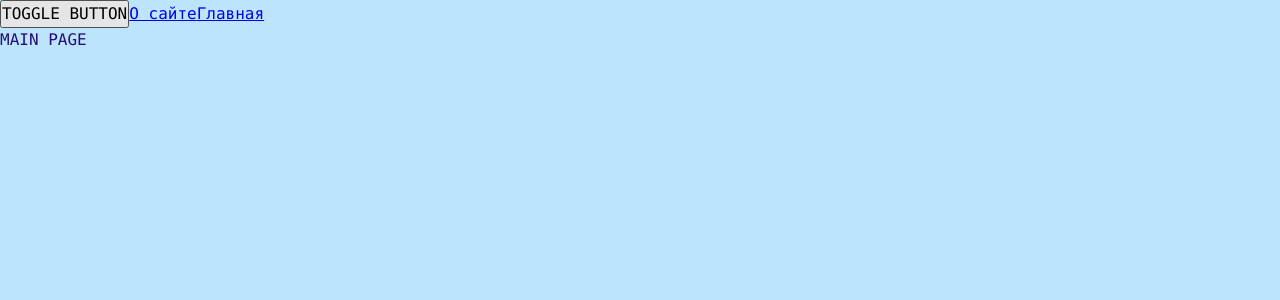
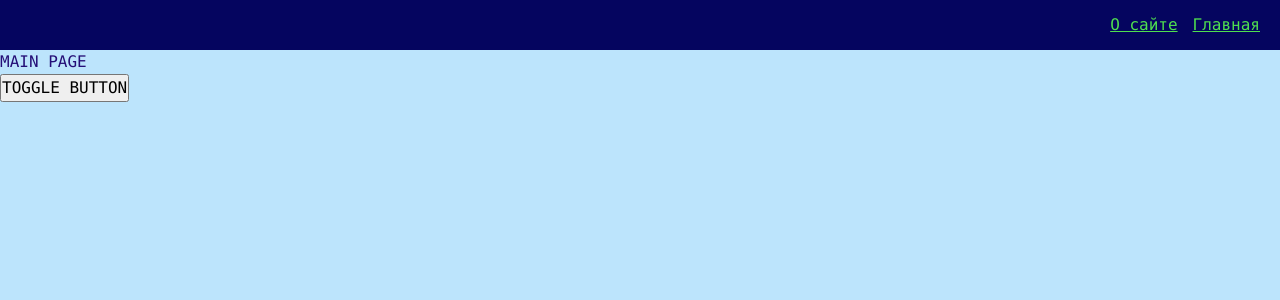
Before and after one commit to Strolse/react-app, a React app: page / in a window 1280 px wide. Shown: the top 300 px of the page. Built offline with nearby package versions, Linux system fonts and the light colour scheme.

Commit message:
added Navbar and custom component AppLink

```diff
--- a/src/app/App.tsx
+++ b/src/app/App.tsx
@@ -1,19 +1,18 @@
 import React from "react";
-import { Link } from "react-router-dom";
 import "./styles/index.scss";
 import { useTheme } from "app/providers/ThemeProvider";
 import { classNames } from "shared/lib/classNames/classNames";
 import { AppRouter } from "./providers/router";
+import { Navbar } from "widgets/Navbar";
 
 const App = () => {
   const { theme, toggleTheme } = useTheme();
 
   return (
     <div className={classNames('app', {}, [theme])}>
+      <Navbar/>
+      <AppRouter/>
       <button onClick={toggleTheme}>TOGGLE BUTTON</button>
-      <Link to='/about'>О сайте</Link>
-      <Link to='/'>Главная</Link>
-      <AppRouter/>
     </div>
   )
 }
--- a/src/app/styles/themes/dark.scss
+++ b/src/app/styles/themes/dark.scss
@@ -1,6 +1,11 @@
 .app.dark {
   --bg-color: #05055f;
+  --inverted-bg-color: #bce4fc;
+
 
   --primary-color: #0a870a;
   --secondary-color: #4fe04f;
+
+  --inverted-primary-color: #250f77;
+  --inverted-secondary-color: #4532d2;
 }
--- a/src/app/styles/themes/normal.scss
+++ b/src/app/styles/themes/normal.scss
@@ -1,6 +1,11 @@
 .app.light {
-  --bg-color: rgb(188, 228, 252);
+  --bg-color: #bce4fc;
+  --inverted-bg-color: #05055f;
+
 
   --primary-color: #250f77;
   --secondary-color: #4532d2;
+
+  --inverted-primary-color: #0a870a;
+  --inverted-secondary-color: #4fe04f;
 }
--- a/src/app/styles/variables/global.scss
+++ b/src/app/styles/variables/global.scss
@@ -8,4 +8,7 @@
   --font-size-l: 24px;
   --font-line-l: 32px;
   --font-l: var(--font-size-l)/ var(--font-line-l) var(--font-family-main);
+
+  //Размеры
+  --navbar-height: 50px;
 }
--- a/src/shared/lib/classNames/classNames.ts
+++ b/src/shared/lib/classNames/classNames.ts
@@ -1,9 +1,9 @@
 type Mods = Record<string, boolean | string>
 
-export function classNames(cls: string, mods: Mods, additional: string[]): string {
+export function classNames(cls: string, mods: Mods = {}, additional: string[] = []): string {
   return [
     cls,
-    ...additional,
+    ...additional.filter(Boolean),
     ...Object.entries(mods)
       .filter(([className, value]) => Boolean(value))
       .map(([className]) => className)
--- /dev/null
+++ b/src/shared/ui/AppLink/AppLink.module.scss
@@ -0,0 +1,11 @@
+.AppLink {
+  color: var(--primary-color);
+}
+
+.primary {
+  color: var(--inverted-primary-color);
+}
+
+.secondary {
+  color: var(--inverted-secondary-color);
+}
--- /dev/null
+++ b/src/shared/ui/AppLink/AppLink.tsx
@@ -0,0 +1,31 @@
+import { FC } from 'react';
+import { Link, LinkProps } from 'react-router-dom';
+import { classNames } from 'shared/lib/classNames/classNames';
+import cls from './AppLink.module.scss';
+
+export enum AppLinkTheme {
+  PRIMARY = 'primary',
+  SECONDARY ='secondary',
+};
+
+interface AppLinkProps extends LinkProps {
+  className?: string;
+  theme?: AppLinkTheme;
+};
+
+export const AppLink: FC<AppLinkProps> = (props) => {
+  const { className,
+     children,
+     to,
+     theme = AppLinkTheme.PRIMARY,
+     ...otherProps } = props;
+
+  return (
+    <Link
+      to={to}
+      className={classNames(cls.AppLink, {}, [className, cls[theme]])}
+      {...otherProps}>
+      {children}
+    </Link>
+  );
+};
--- /dev/null
+++ b/src/widgets/Navbar/index.ts
@@ -0,0 +1,5 @@
+import { Navbar } from "./ui/Navbar";
+
+export {
+  Navbar
+};
--- /dev/null
+++ b/src/widgets/Navbar/ui/Navbar.module.scss
@@ -0,0 +1,16 @@
+.Navbar {
+  width: 100%;
+  height: var(--navbar-height);
+  background: var(--inverted-bg-color);
+  display: flex;
+  align-items: center;
+  padding: 20px;
+}
+
+.links {
+  margin-left: auto;
+}
+
+.mainLink {
+  margin-right: 15px;
+}
--- /dev/null
+++ b/src/widgets/Navbar/ui/Navbar.tsx
@@ -0,0 +1,20 @@
+import { classNames } from "shared/lib/classNames/classNames";
+import { AppLink, AppLinkTheme } from "shared/ui/AppLink/AppLink";
+import cls from "./Navbar.module.scss";
+
+
+interface NavbarProps {
+  className?: string;
+};
+
+export const Navbar = ({ className }: NavbarProps) => {
+
+  return (
+    <div className={classNames(cls.Navbar, {}, [className])}>
+      <div className={cls.links}>
+        <AppLink theme={AppLinkTheme.SECONDARY} to='/about' className={cls.mainLink}>О сайте</AppLink>
+        <AppLink theme={AppLinkTheme.SECONDARY} to='/'>Главная</AppLink>
+      </div>
+    </div>
+  )
+}
```
